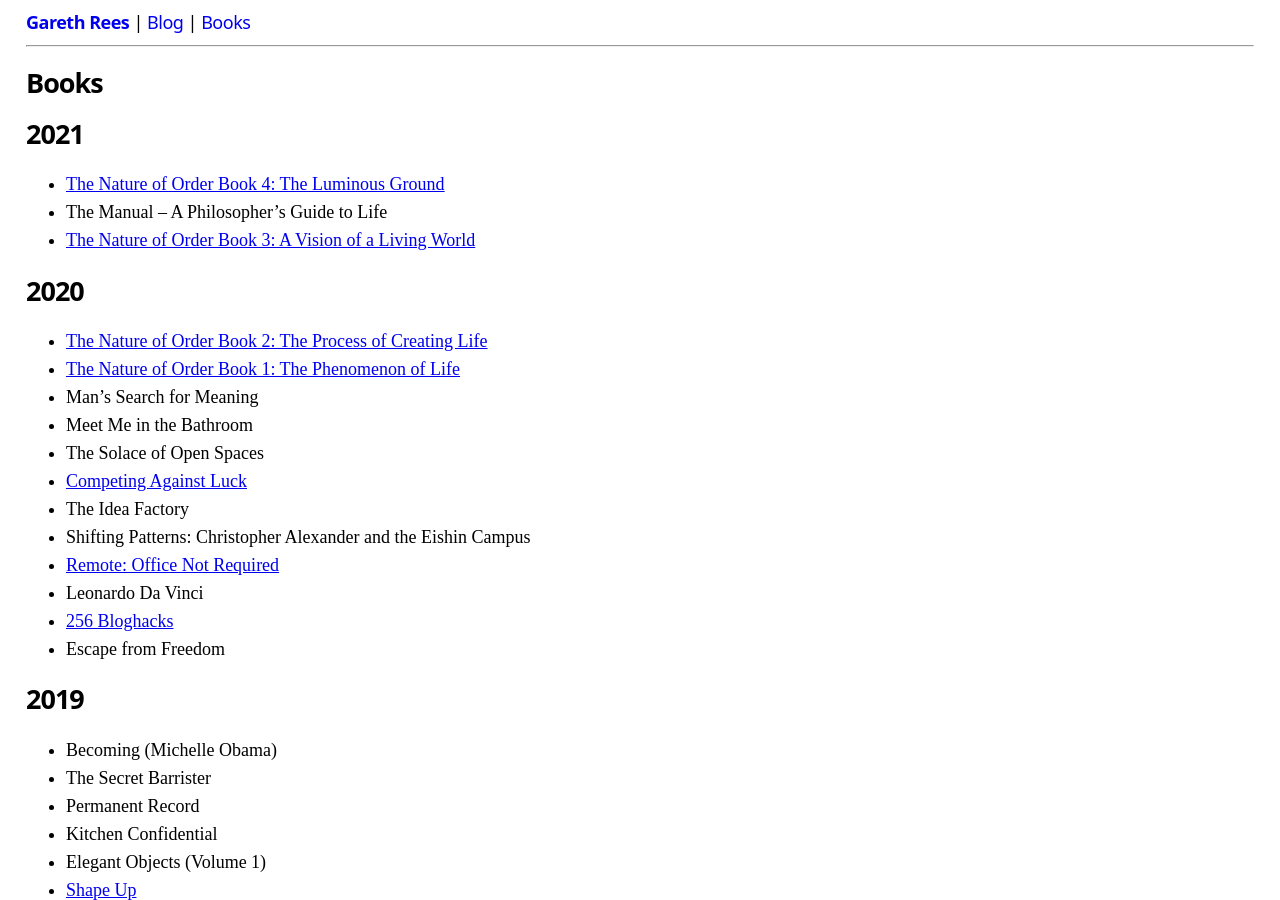
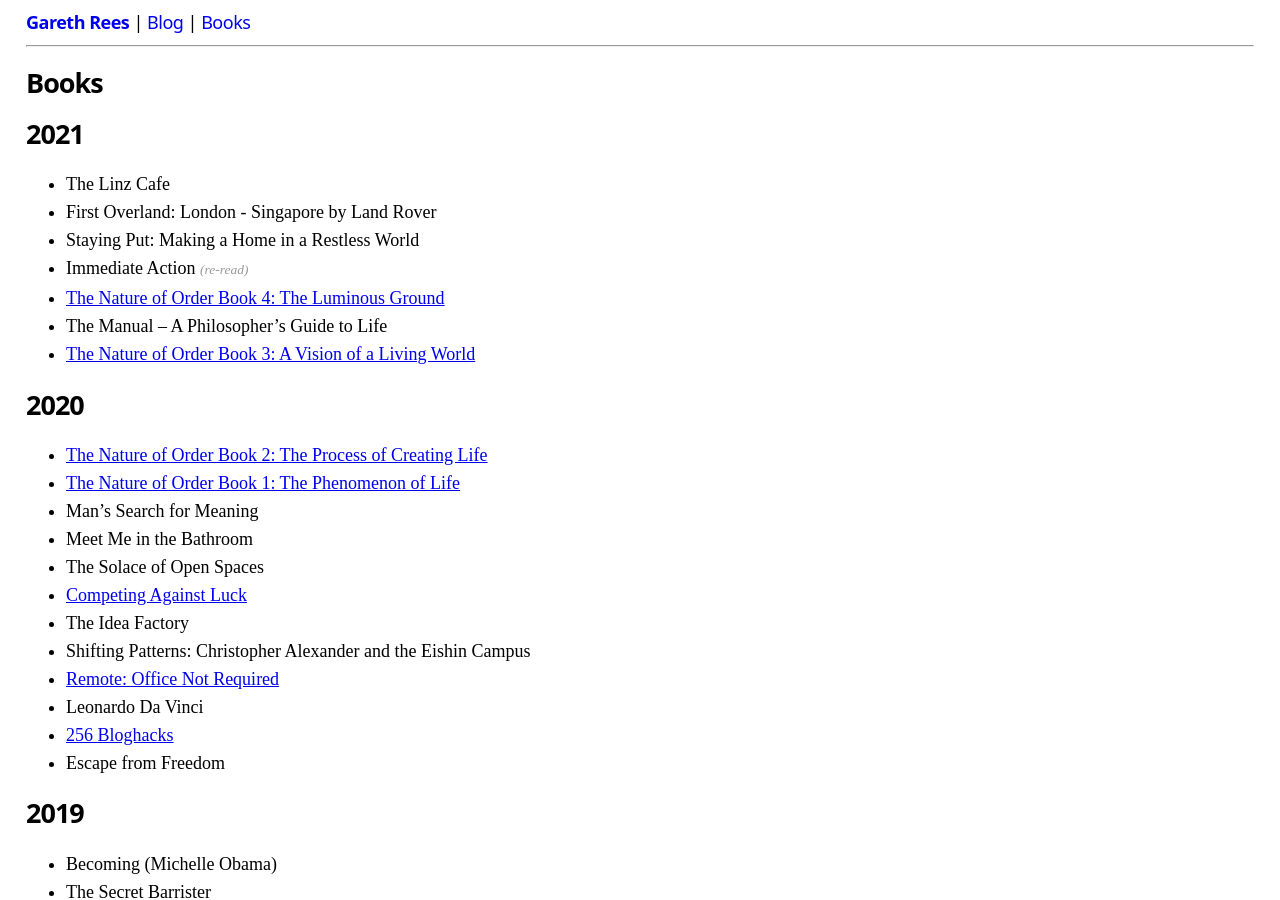
Before and after one commit to garethrees/garethrees.github.com, a Jekyll site: the page built from books.html, in a window 1280 px wide and 900 px high. Built offline with Jekyll 4.4.1, drawn with Linux system fonts in a browser that asks for light colours.

Commit message:
Update some books

```diff
--- a/_data/books.yml
+++ b/_data/books.yml
@@ -1,4 +1,9 @@
 2021:
+- title: "The Linz Cafe"
+- title: "First Overland: London - Singapore by Land Rover"
+- title: "Staying Put: Making a Home in a Restless World"
+- title: "Immediate Action"
+  note: re-read
 - title: "The Nature of Order Book 4: The Luminous Ground"
   post: /2021/06/27/book-notes-nature-of-order-book-4
 - title: "The Manual – A Philosopher’s Guide to Life"
```
